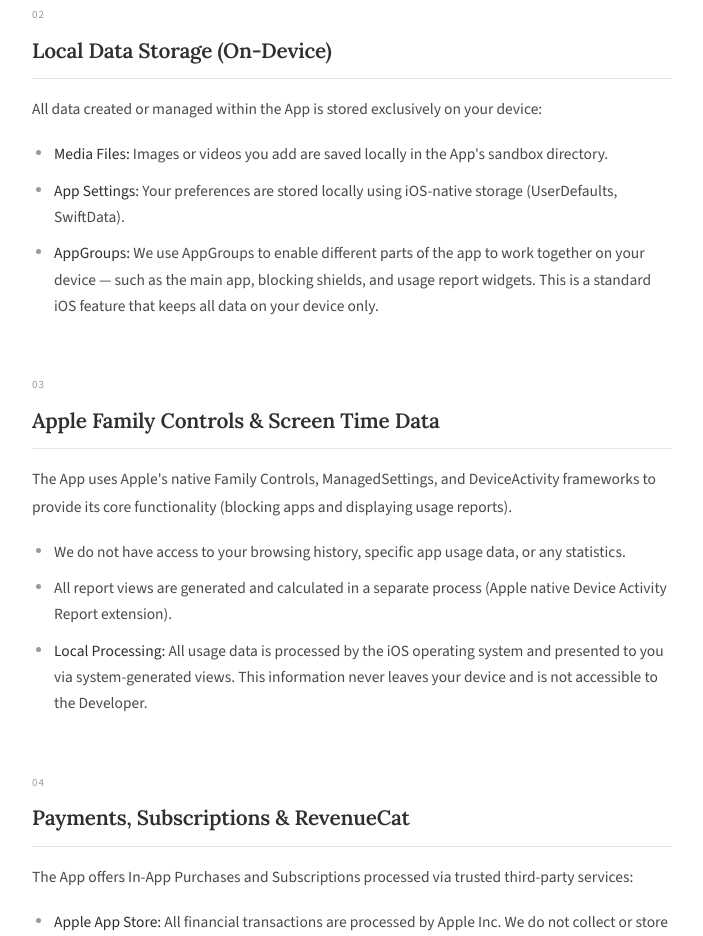
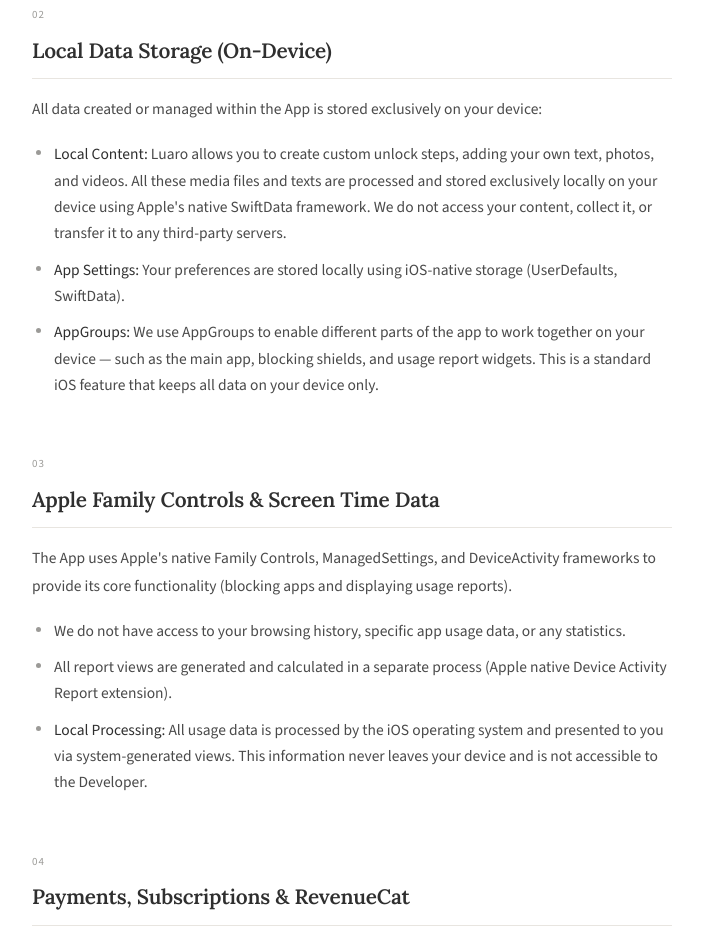
Before and after one commit to yarllone/privacy-luaro, a plain HTML site: page index.html in a window 1280 px wide. Shown: the part 1160-2096 px from the top of the page, without its empty margins (288-991 px from the left). Drawn offline with nearby package versions, Linux system fonts and the light colour scheme.

Commit message:
Revise local data storage explanation in index.html
Updated the description of local data storage to clarify how media files and texts are processed and stored on the device.

```diff
--- a/index.html
+++ b/index.html
@@ -403,7 +403,7 @@
         <h2>Local Data Storage (On-Device)</h2>
         <p>All data created or managed within the App is stored exclusively on your device:</p>
         <ul>
-          <li><strong>Media Files:</strong> Images or videos you add are saved locally in the App's sandbox directory.</li>
+          <li><strong>Local Content:</strong> Luaro allows you to create custom unlock steps, adding your own text, photos, and videos. All these media files and texts are processed and stored exclusively locally on your device using Apple's native SwiftData framework. We do not access your content, collect it, or transfer it to any third-party servers.</li>
           <li><strong>App Settings:</strong> Your preferences are stored locally using iOS-native storage (UserDefaults, SwiftData).</li>
           <li><strong>AppGroups:</strong> We use AppGroups to enable different parts of the app to work together on your device — such as the main app, blocking shields, and usage report widgets. This is a standard iOS feature that keeps all data on your device only.</li>
         </ul>
```
